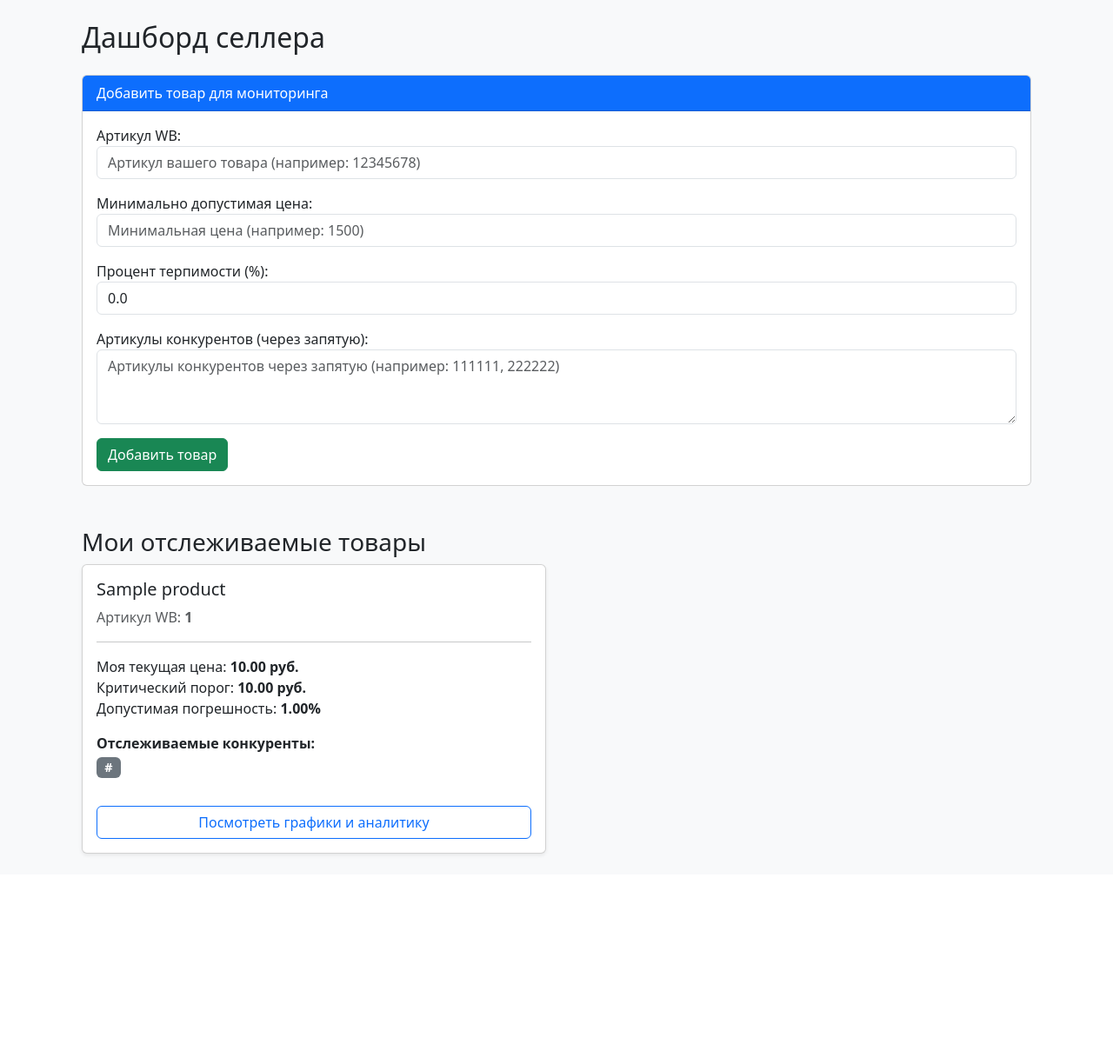
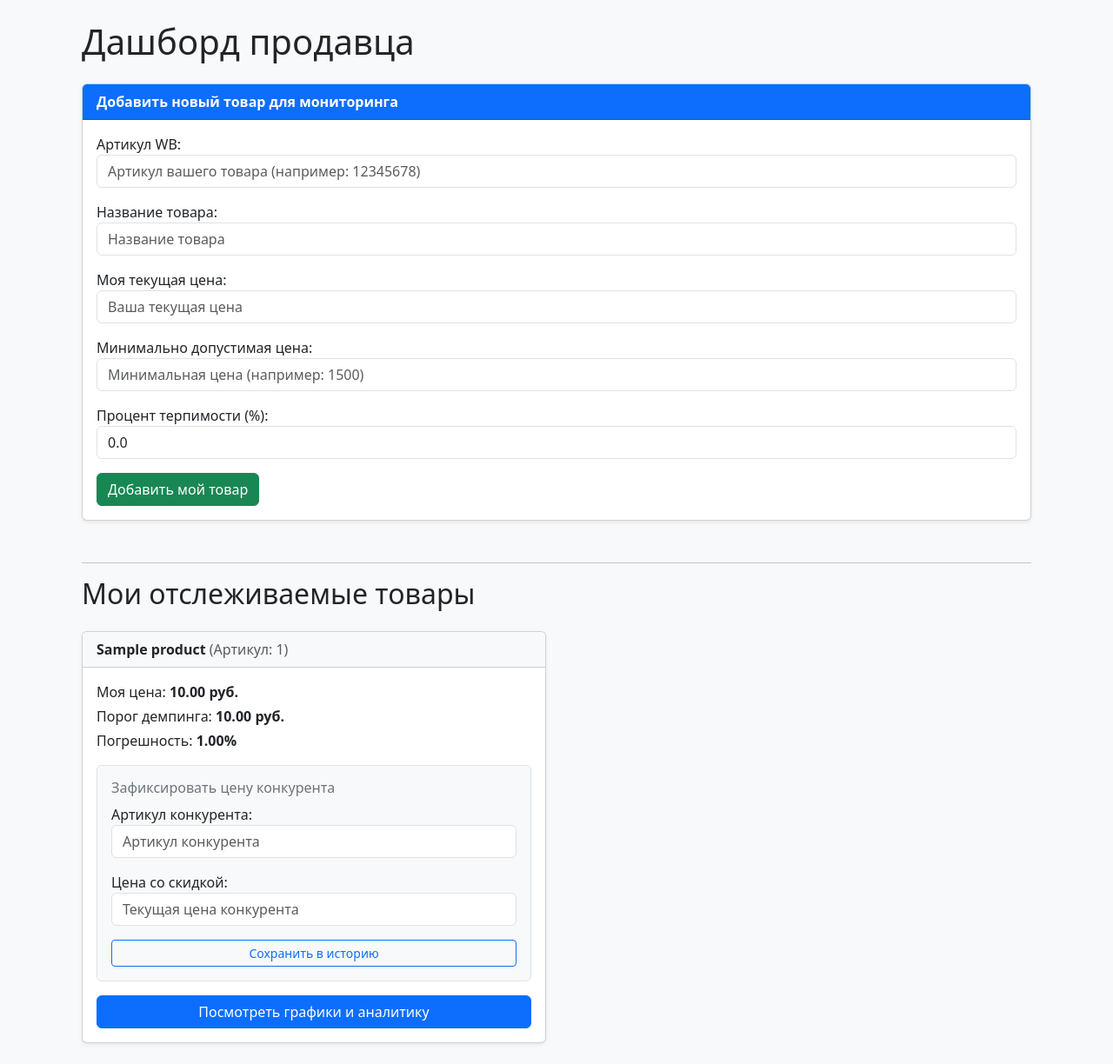
Before and after one commit to Oct0p1X/ProjectPython, a Django app: template analytics/templates/analytics/index.html in a window 1280 px wide. Shown: the part 56-1280 px from the top of the page at 87% size. Before the commit the page ends 1041 px from the top, so only its background shows below. Run offline with Django 5.2, Linux system fonts and the light colour scheme; the template is opened without the code that fills it: values that come from a table or form of the project are taken from there, others are empty; tables that the repository leaves empty hold one stand-in row (values such as "Sample post"); parts of the project's set-up code (start-up, migrations or seed data) failed here and were passed over.

Commit message:
Все работает, осталось исправить визуальные недочеты

```diff
--- a/analytics/forms.py
+++ b/analytics/forms.py
@@ -1,14 +1,22 @@
 from django import forms
-from .models import Product
+from .models import Product, CompetitorPriceHistory
 
 class ProductForm(forms.ModelForm):
     class Meta:
         model = Product
-        fields = ['nm_id', 'min_acceptable_price', 'tolerance_percent', 'target_competitor_urls']
+        fields = ['nm_id', 'title', 'my_current_price', 'min_acceptable_price', 'tolerance_percent']
         widgets = {
             'nm_id': forms.TextInput(attrs={
                 'class': 'form-control',
                 'placeholder': 'Артикул вашего товара (например: 12345678)'
+            }),
+            'title': forms.TextInput(attrs={
+                'class': 'form-control',
+                'placeholder': 'Название товара'
+            }),
+            'my_current_price': forms.NumberInput(attrs={
+                'class': 'form-control',
+                'placeholder': 'Ваша текущая цена'
             }),
             'min_acceptable_price': forms.NumberInput(attrs={
                 'class': 'form-control',
@@ -18,7 +26,6 @@ class ProductForm(forms.ModelForm):
                 'class': 'form-control',
                 'placeholder': 'Процент терпимости (например: 5)'
             }),
-            # Используем Textarea, чтобы пользователю было удобно вводить несколько артикулов
             'target_competitor_urls': forms.Textarea(attrs={
                 'class': 'form-control',
                 'rows': 3,
@@ -32,3 +39,16 @@ class ProductForm(forms.ModelForm):
         if not nm_id_str.isdigit():
             raise forms.ValidationError('Артикул должен состоять только из цифр.')
         return nm_id
+
+class CompetitorPriceForm(forms.ModelForm):
+    class Meta:
+        model = CompetitorPriceHistory
+        fields = ['competitor_nm_id', 'price_with_discount']
+        widgets = {
+            'competitor_nm_id': forms.NumberInput(attrs={
+                'class': 'form-control',
+                'placeholder': 'Артикул конкурента'}),
+            'price_with_discount': forms.NumberInput(attrs={
+                'class': 'form-control',
+                'placeholder':'Текущая цена конкурента'}),
+        }
--- a/analytics/models.py
+++ b/analytics/models.py
@@ -1,5 +1,6 @@
 from django.db import models
 from django.contrib.auth.models import User
+
 
 class Product(models.Model):
     user = models.ForeignKey(User, on_delete=models.CASCADE, verbose_name='Селлер')
@@ -9,7 +10,6 @@ class Product(models.Model):
     min_acceptable_price = models.DecimalField(max_digits=10, decimal_places=2, verbose_name='Минимально допустимая цена')
     tolerance_percent = models.DecimalField(max_digits=5, decimal_places=2, default=0.00, verbose_name='Процент терпимости (%)')
 
-    # Новое поле для конкурентов
     target_competitor_urls = models.TextField(blank=True, null=True, verbose_name='Артикулы конкурентов (через запятую)')
 
     created_at = models.DateTimeField(auto_now_add=True, verbose_name='Дата добавления')
--- a/analytics/templates/analytics/index.html
+++ b/analytics/templates/analytics/index.html
@@ -2,46 +2,55 @@
 
 {% block content %}
 <div class="container mt-4">
-    <h2 class="mb-4">Дашборд селлера</h2>
+    <h1 class="mb-4">Дашборд продавца</h1>
 
-    <div class="card mb-5">
+    <div class="card mb-5 shadow-sm">
         <div class="card-header bg-primary text-white">
-            Добавить товар для мониторинга
+            <strong>Добавить новый товар для мониторинга</strong>
         </div>
         <div class="card-body">
             <form method="post">
                 {% csrf_token %}
-                {{ form.as_p }}
-                <button type="submit" class="btn btn-success">Добавить товар</button>
+                {{ product_form.as_p }}
+
+                <button type="submit" name="add_product" class="btn btn-success">
+                    Добавить мой товар
+                </button>
             </form>
         </div>
     </div>
 
-    <h3>Мои отслеживаемые товары</h3>
+    <hr>
+    <h2 class="mb-4">Мои отслеживаемые товары</h2>
+
     <div class="row">
         {% for product in products %}
         <div class="col-md-6 mb-4">
             <div class="card h-100 shadow-sm">
+                <div class="card-header bg-light">
+                    <strong>{{ product.title }}</strong>
+                    <span class="text-muted">(Артикул: {{ product.nm_id }})</span>
+                </div>
                 <div class="card-body">
-                    <h5 class="card-title">{{ product.title|default:"Название загружается..." }}</h5>
-                    <p class="card-text text-muted">Артикул WB: <strong>{{ product.nm_id }}</strong></p>
-                    <hr>
-                    <ul class="list-unstyled">
-                        <li>Моя текущая цена: <strong>{{ product.my_current_price|default:"-" }} руб.</strong></li>
-                        <li>Критический порог: <strong>{{ product.min_acceptable_price }} руб.</strong></li>
-                        <li>Допустимая погрешность: <strong>{{ product.tolerance_percent }}%</strong></li>
-                        <li class="mt-3">
-                            <strong>Отслеживаемые конкуренты:</strong><br>
-                            {% if product.target_competitor_urls %}
-                                <span class="badge bg-secondary text-wrap mt-1" style="font-size: 0.9em;">
-                                    {{ product.target_competitor_urls }}
-                                </span>
-                            {% else %}
-                                <span class="text-muted">Артикулы не указаны</span>
-                            {% endif %}
-                        </li>
-                    </ul>
-                    <a href="{% url 'analytics:chart' product.id %}" class="btn btn-outline-primary w-100 mt-3">
+                    <p class="mb-1">Моя цена: <strong>{{ product.my_current_price }} руб.</strong></p>
+                    <p class="mb-1">Порог демпинга: <strong>{{ product.min_acceptable_price }} руб.</strong></p>
+                    <p class="mb-3">Погрешность: <strong>{{ product.tolerance_percent }}%</strong></p>
+
+                    <div class="p-3 mb-3 bg-light border rounded">
+                        <h6 class="text-secondary">Зафиксировать цену конкурента</h6>
+                        <form method="post">
+                            {% csrf_token %}
+                            <input type="hidden" name="product_id" value="{{ product.id }}">
+
+                            {{ competitor_form.as_p }}
+
+                            <button type="submit" name="add_competitor" class="btn btn-outline-primary btn-sm w-100">
+                                Сохранить в историю
+                            </button>
+                        </form>
+                    </div>
+
+                    <a href="{% url 'analytics:chart' product.id %}" class="btn btn-primary w-100">
                         Посмотреть графики и аналитику
                     </a>
                 </div>
@@ -49,9 +58,7 @@
         </div>
         {% empty %}
         <div class="col-12">
-            <div class="alert alert-info">
-                Вы еще не добавили ни одного товара для мониторинга. Заполните форму выше!
-            </div>
+            <div class="alert alert-info">Вы еще не добавили ни одного товара на мониторинг.</div>
         </div>
         {% endfor %}
     </div>
```
Also changed, not shown: analytics/templates/analytics/chart.html (+20 -15 lines), analytics/views.py (+25 -25 lines).
